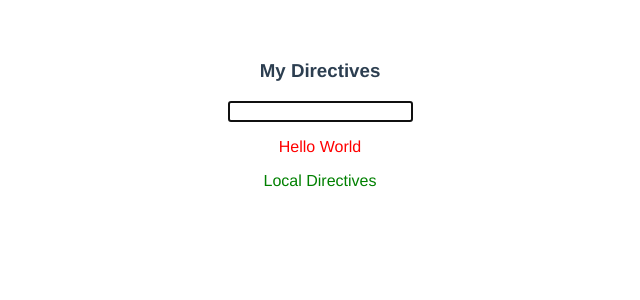
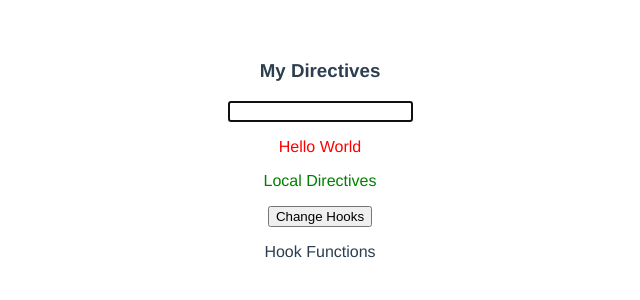
Before and after one commit to Mingke1999/vue2, a Vue app: page / in a window 1280 px wide. Shown: the top 300 px of the page, without its empty margins (320-960 px from the left). Built offline with nearby package versions, Linux system fonts and the light colour scheme; a small style sheet from the web is missing.

Commit message:
my directive 5 hook functions

```diff
--- a/src/ModuleC/MyDirectives.vue
+++ b/src/ModuleC/MyDirectives.vue
@@ -5,12 +5,20 @@
         <input type="text" v-focus />
         <p v-red>Hello World</p>
         <p v-green>Local Directives</p>
+        <button @click="message = 'Mounted'">Change Hooks</button>
+        <p v-myShow="flag">{{message}}</p>
     </div>
   </div>
 </template>
 
 <script>
 export default {
+    data(){
+        return{
+            message:"Hook Functions",
+            flag: false
+        }
+    },
     directives:{
         green:{
             //hook function
--- a/src/ModuleC/directives/index.js
+++ b/src/ModuleC/directives/index.js
@@ -16,3 +16,26 @@ Vue.directive("red",{
      el.style.color = "#ff0000"
     }
 })
+
+//5 hook function
+Vue.directive("myShow",{
+    bind(el,binding,vnode,oldVnode){
+        //console.log("bound to the element")
+    },
+    inserted(el,binding,vnode,oldVnode){
+        console.log(binding.name)
+        console.log(binding.value)
+        //console.log("element inserted into its parent node")
+    },
+    update(el,binding,vnode,oldVnode){
+        console.log("before update: "+el.innerHTML)
+        //console.log("component updated")
+    },
+    componentUpdated(el,binding,vnode,oldVnode){
+        console.log("Component Updated: "+el.innerHTML)
+        //console.log("all updated")
+    },
+    unbind(el,binding,vnode,oldVnode){
+        //console.log("unbind")
+    }
+})
```
